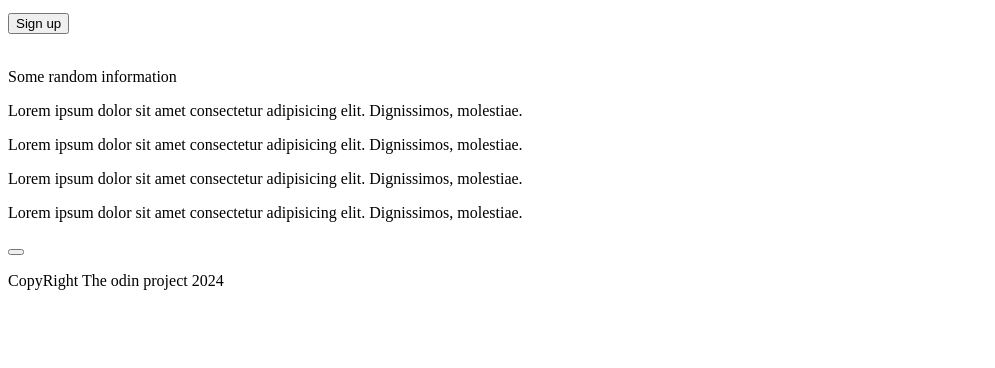
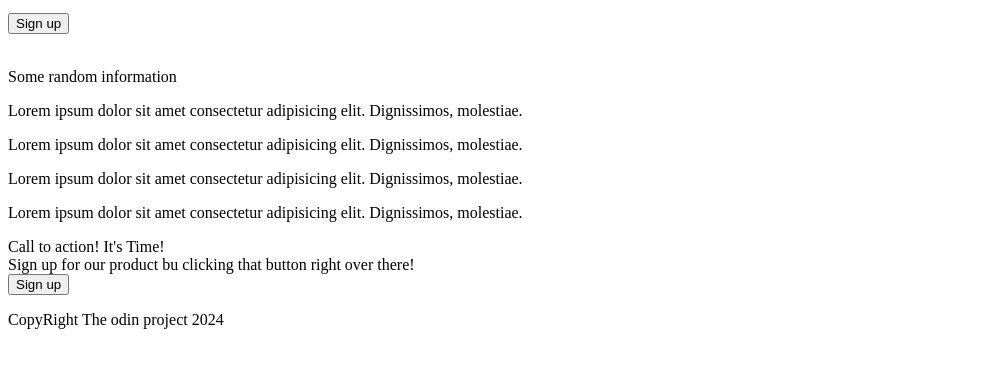
Before and after one commit to Nadav-Sonino/Landing-Page-Project, a plain HTML site: page index.html in a window 1280 px wide. Shown: the part 222-590 px from the top of the page, without its empty margins (0-995 px from the left). Drawn offline with Linux system fonts and the light colour scheme.

Commit message:
Fill content in index

```diff
--- a/index.html
+++ b/index.html
@@ -75,8 +75,11 @@
       </div>
       <div class="quote"></div>
       <div class="insideDiv"></div>
-        <p></p>
-        <button></button>
+        <div>
+          <div>Call to action! It's Time!</div>
+          <div>Sign up for our product bu clicking that button right over there!</div>
+        </div>
+        <button>Sign up</button>
       </div>
     </div>
     <div class="footer"></div>
```
